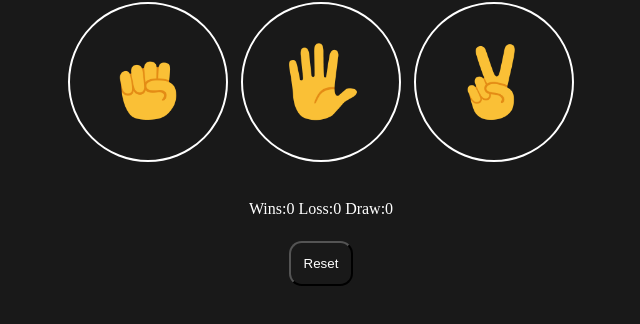
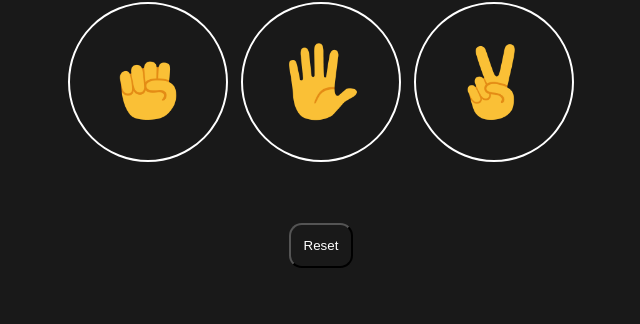
Before and after one commit to Aastha-Tiwari/Rock-Paper-Scissor, a plain HTML site: page index.html in a window 1280 px wide. Both pictures are taken after a click on the button "Reset". Shown: the part 126-450 px from the top of the page, without its empty margins (319-959 px from the left). Drawn offline with Linux system fonts and the light colour scheme.

Commit message:
added scoreboard updation and reset functionality

```diff
--- a/index.html
+++ b/index.html
@@ -17,9 +17,7 @@
         <div class="result-info-container">
             <div class="result-msg-container"></div>
             <div class="moves-container"></div>
-            <div class="score-board">
-                Wins:0 Loss:0 Draw:0
-            </div>
+            <div class="score-board"></div>
         </div>
         <div class="reset"><button>Reset</button></div>
     </div>
--- a/script.js
+++ b/script.js
@@ -2,10 +2,18 @@ const choicesContainer = document.querySelector(".choices");
 const choices = document.querySelectorAll(".choice");
 const resultContainer = document.querySelector(".result-msg-container");
 const movesContainer = document.querySelector(".moves-container");
+const scoreBoard = document.querySelector(".score-board");
+const resetBtn = document.querySelector(".reset button");
 
 let userMove = "";
 let computerMove = "";
 let result = "";
+
+const score = {
+    Wins : 0 ,
+    Loss : 0 ,
+    Draw : 0
+}
 
 choicesContainer.addEventListener("click",(e)=>{
     if(e.target != choicesContainer){
@@ -68,4 +76,26 @@ function checkWinning(userMove , computerMove){
 function showResult(userMove , computerMove , result){
     resultContainer.innerText = result;
     movesContainer.innerHTML = `You picked <img src="./assets/${userMove}-emoji.png" alt="${userMove}"/> Computer picked <img src="./assets/${computerMove}-emoji.png" alt="${computerMove}"/>`;
+    updateScore(result);
 }
+
+function updateScore(){
+    if(result == "Win"){
+        (score.Wins)++;
+    }
+    else if(result == "Loss"){
+        (score.Loss)++;
+    }
+    else if(result == "Tie"){
+        (score.Draw)++;
+    }
+    scoreBoard.innerText = `Wins:${score.Wins} Loss:${score.Loss} Draw:${score.Draw}`;
+}
+
+resetBtn.addEventListener("click",()=>{
+    userMove = computerMove = result = "";
+    score.Wins = score.Loss = score.Draw = 0;
+    resultContainer.innerText = "";
+    movesContainer.innerHTML = "";
+    scoreBoard.innerText = "";
+});
```
